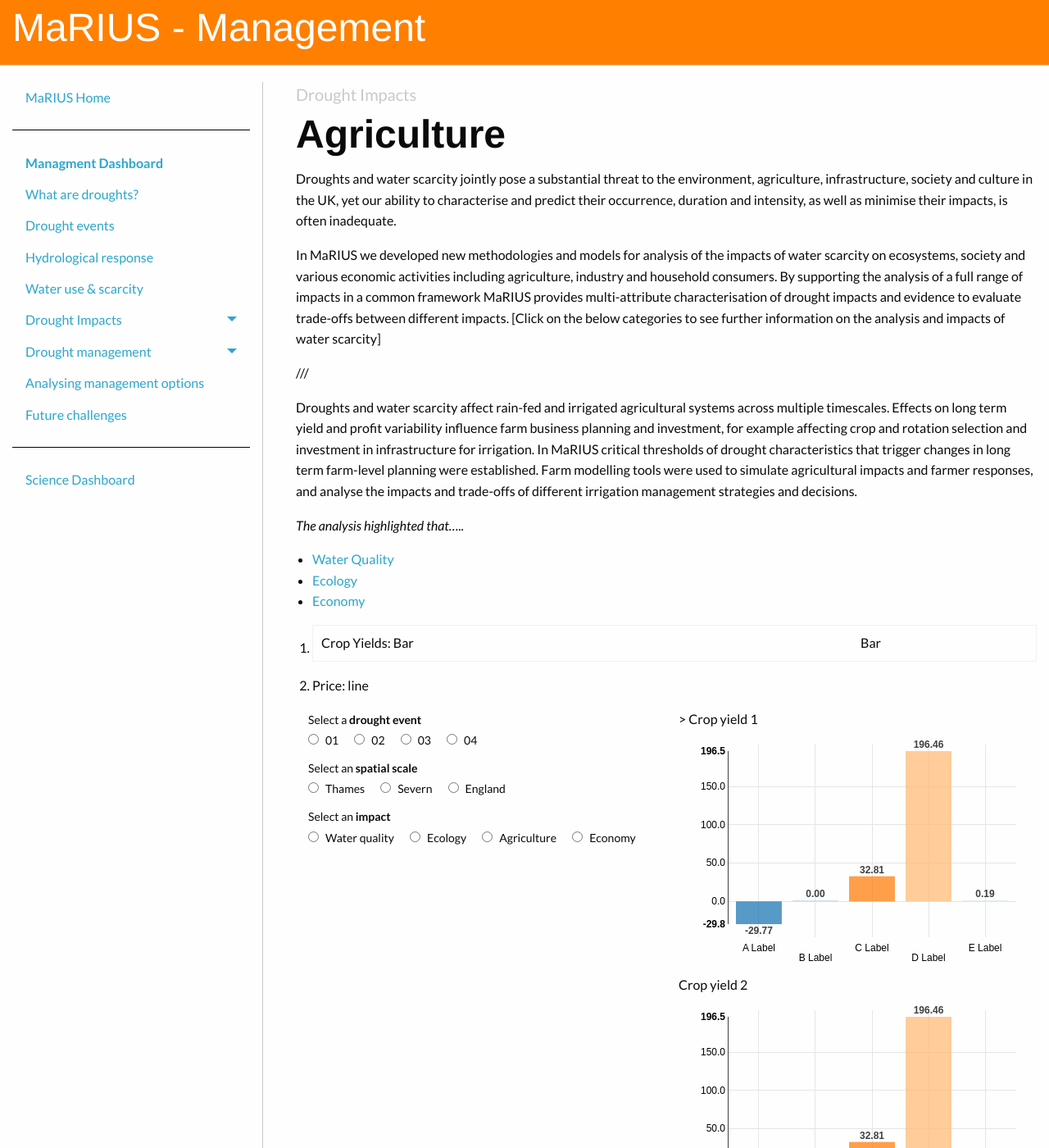
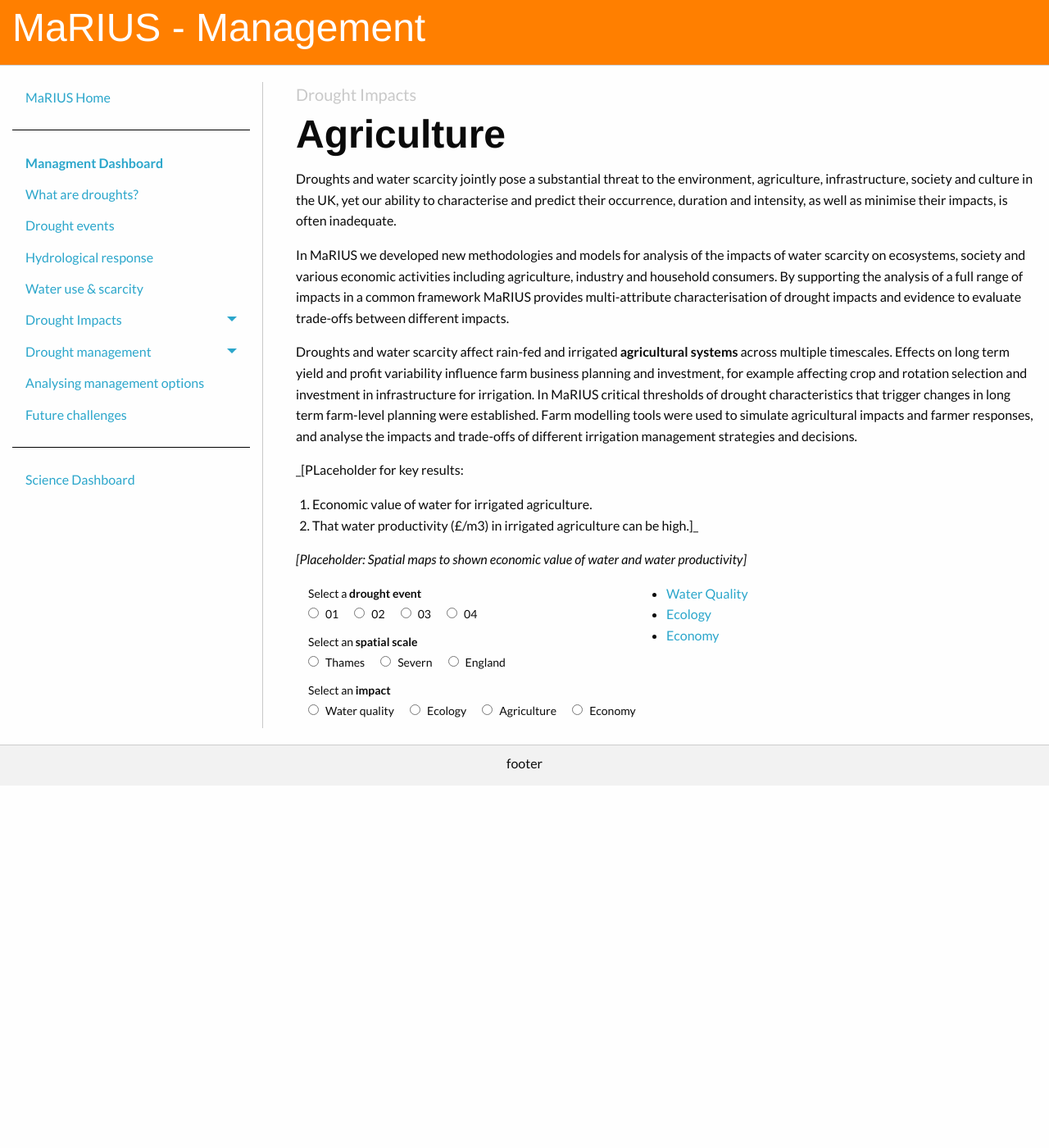
Before and after one commit to VictoriaJJ/mariusdroughtproject.org, a Jekyll site: the page built from _pages/dashboard/management/drought_impacts/agriculture.md, in a window 1280 px wide and 1400 px high. Shown: the whole window at 82% size. Built offline with Jekyll 4.4.1, drawn with Linux system fonts in a browser that asks for light colours; some of the changed text lies outside the part shown.

Commit message:
Updated text and changed type of graphics. Plan to have spatial maps to show economic value of water and productivity.

```diff
--- a/_pages/dashboard/management/drought_impacts/agriculture.md
+++ b/_pages/dashboard/management/drought_impacts/agriculture.md
@@ -2,29 +2,22 @@
 layout: management
 published: true
 permalink: /dashboard/management/drought_impacts/agriculture/
-
 subsection: Drought Impacts
 _title: Agriculture
 ---
 
 Droughts and water scarcity jointly pose a substantial threat to the environment, agriculture, infrastructure, society and culture in the UK, yet our ability to characterise and predict their occurrence, duration and intensity, as well as minimise their impacts, is often inadequate.
 
-In MaRIUS we developed new methodologies and models for analysis of the impacts of water scarcity on ecosystems, society and various economic activities including agriculture, industry and household consumers. By supporting the analysis of a full range of impacts in a common framework MaRIUS provides multi-attribute characterisation of drought impacts and evidence to evaluate trade-offs between different impacts. [Click on the below categories to see further information on the analysis and impacts of water scarcity]
+In MaRIUS we developed new methodologies and models for analysis of the impacts of water scarcity on ecosystems, society and various economic activities including agriculture, industry and household consumers. By supporting the analysis of a full range of impacts in a common framework MaRIUS provides multi-attribute characterisation of drought impacts and evidence to evaluate trade-offs between different impacts.
 
-///
+Droughts and water scarcity affect rain-fed and irrigated **agricultural systems** across multiple timescales.  Effects on long term yield and profit variability influence farm business planning and investment, for example affecting crop and rotation selection and investment in infrastructure for irrigation. In MaRIUS critical thresholds of drought characteristics that trigger changes in long term farm-level planning were established. Farm modelling tools were used to simulate agricultural impacts and farmer responses, and analyse the impacts and trade-offs of different irrigation management strategies and decisions.
 
-Droughts and water scarcity affect rain-fed and irrigated agricultural systems across multiple timescales.  Effects on long term yield and profit variability influence farm business planning and investment, for example affecting crop and rotation selection and investment in infrastructure for irrigation. In MaRIUS critical thresholds of drought characteristics that trigger changes in long term farm-level planning were established. Farm modelling tools were used to simulate agricultural impacts and farmer responses, and analyse the impacts and trade-offs of different irrigation management strategies and decisions.
-
-*The analysis highlighted that…..*
+_[PLaceholder for key results:
+1. Economic value of water for irrigated agriculture.
+2. That water productivity (£/m3) in irrigated agriculture can be high.]_
 
 
-* [Water Quality](drought_impacts_wq/)
-* [Ecology](drought_impacts_ecology)
-* [Economy](drought_impacts_economy)
-
-
-1. Crop Yields: Bar | Bar
-2. Price: line
+_[Placeholder: Spatial maps to shown economic value of water and water productivity]_
 
 
 <div class="large-6 medium-6 columns">
@@ -46,85 +39,7 @@
 	<input type="radio" name="impact" value="impact_economy" id="impact_economy"><label for="impact_economy">Economy</label>
 </div>
 
-<div class="large-6 medium-6 columns">
 
-	<div id='bar_chart1' style='width:100%'>>
-		Crop yield 1
-		<svg style='height:300px;'></svg>
-	</div>
-
-	<div id='bar_chart2' style='width:100%'>
-		Crop yield 2
-		<svg style='height:300px'></svg>
-	</div>
-
-	<div id='mlc_chart1' style='width:100%'>
-		Crop price
-		<svg style='height:300px'></svg>
-	</div>
-
-</div>
-
-
-
-<script>
-function initBarChart(chart_id){
-	nv.addGraph(function() {
-		var chart_name = chart_id + '_chart';
-		var chart_name = nv.models.discreteBarChart()
-		  .x(function(d) { return d.label })    //Specify the data accessors.
-		  .y(function(d) { return d.value })
-		  .staggerLabels(true)    //Too many bars and not enough room? Try staggering labels.
-		  .tooltips(false)        //Don't show tooltips
-		  .showValues(true)       //...instead, show the bar value right on top of each bar.
-		  .transitionDuration(350)
-		  ;
-
-		d3.select('#' + chart_id + ' svg')
-		  .datum(exampleData())
-		  .call(chart_name);
-
-		nv.utils.windowResize(chart_name.update);
-
-		return chart_name;
-	});
-};
-
-//Each bar represents a single discrete quantity.
-function exampleData() {
- return  [
-    {
-      key: "Crop production",
-      values: [
-        {
-          "label" : "A Label" ,
-          "value" : -29.765957771107
-        } ,
-        {
-          "label" : "B Label" ,
-          "value" : 0
-        } ,
-        {
-          "label" : "C Label" ,
-          "value" : 32.807804682612
-        } ,
-        {
-          "label" : "D Label" ,
-          "value" : 196.45946739256
-        } ,
-        {
-          "label" : "E Label" ,
-          "value" : 0.19434030906893
-        }
-      ]
-    }
-  ]
-
-}
-
-initBarChart('bar_chart1');
-initBarChart('bar_chart2');
-
-</script>
-
-<script src='{{ site.baseurl }}/assets/js/multi_line_chart.js' type='text/javascript'> </script>
+* [Water Quality](drought_impacts_wq/)
+* [Ecology](drought_impacts_ecology)
+* [Economy](drought_impacts_economy)
```
